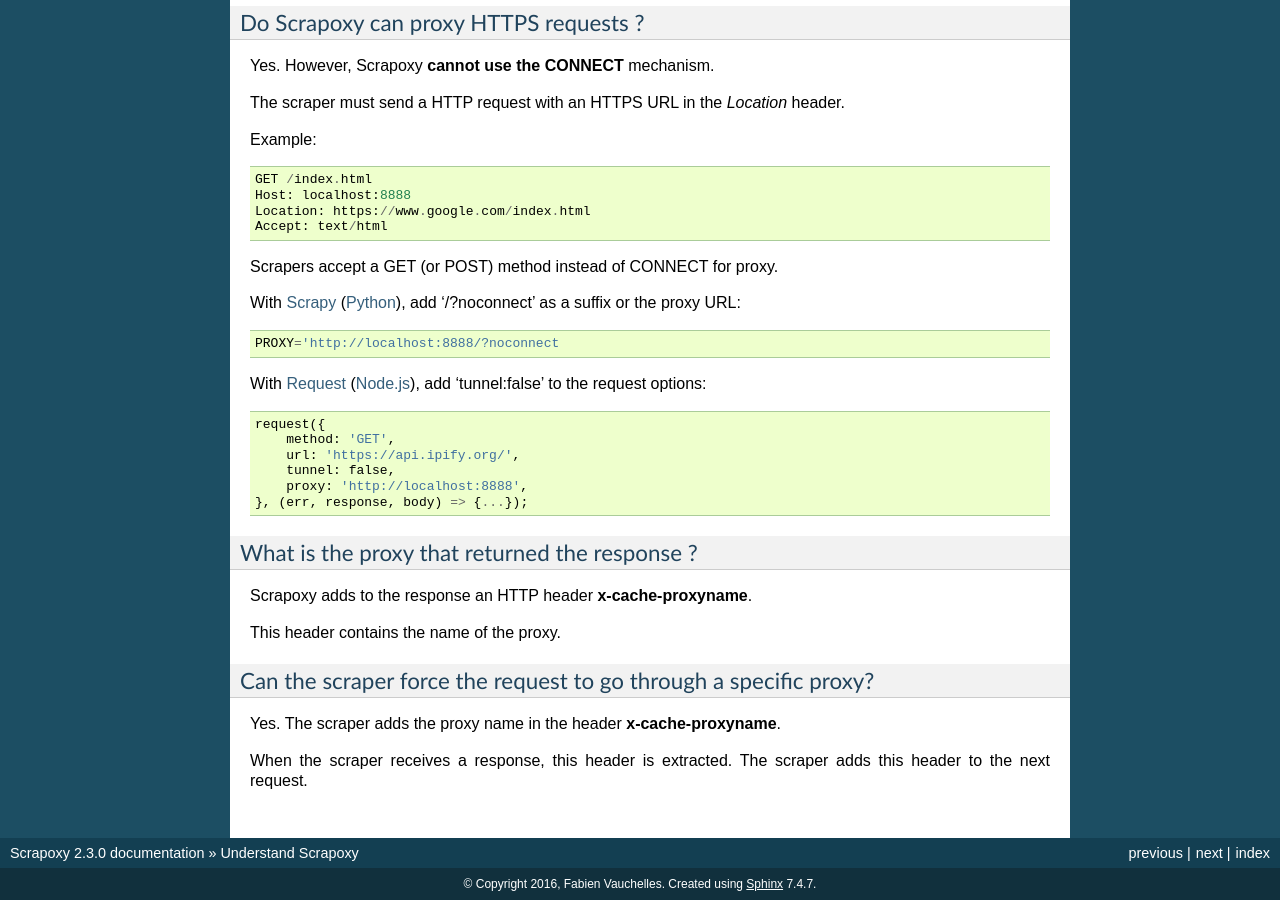
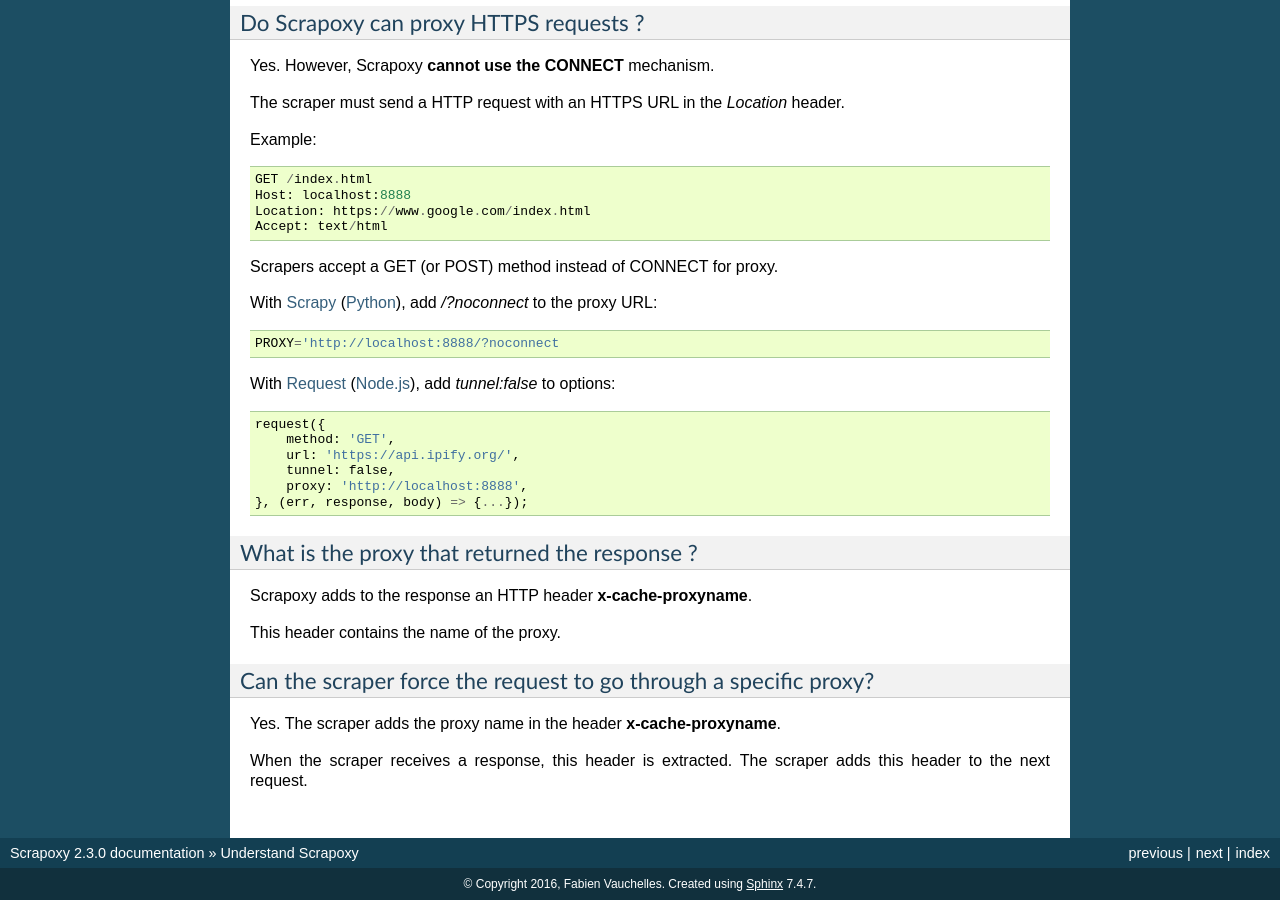
Before and after one commit to zahlio/scrapoxy, a Sphinx documentation site: the page built from docs/advanced/understand/index.rst, in a window 1280 px wide and 900 px high, scrolled down 2305 px. Built offline with Sphinx 7.4.7, drawn with Linux system fonts in a browser that asks for light colours.

```diff
--- a/docs/advanced/understand/index.rst
+++ b/docs/advanced/understand/index.rst
@@ -86,11 +86,11 @@
 
 Scrapers accept a GET (or POST) method instead of CONNECT for proxy.
 
-With Scrapy_ (Python_), add '/?noconnect' as a suffix or the proxy URL::
+With Scrapy_ (Python_), add */?noconnect* to the proxy URL::
 
     PROXY='http://localhost:8888/?noconnect
 
-With Request_ (`Node.js`_), add 'tunnel:false' to the request options::
+With Request_ (`Node.js`_), add *tunnel:false* to options::
 
     request({
         method: 'GET',
```
